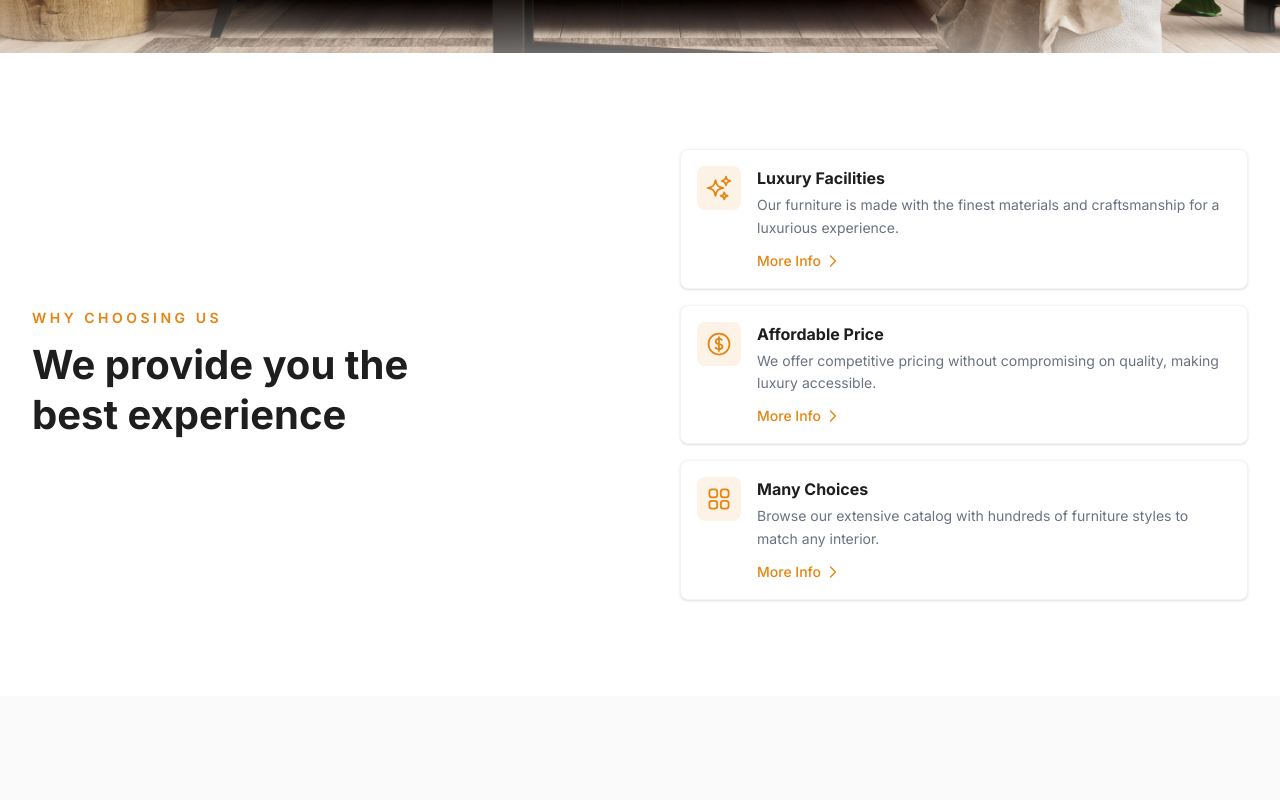
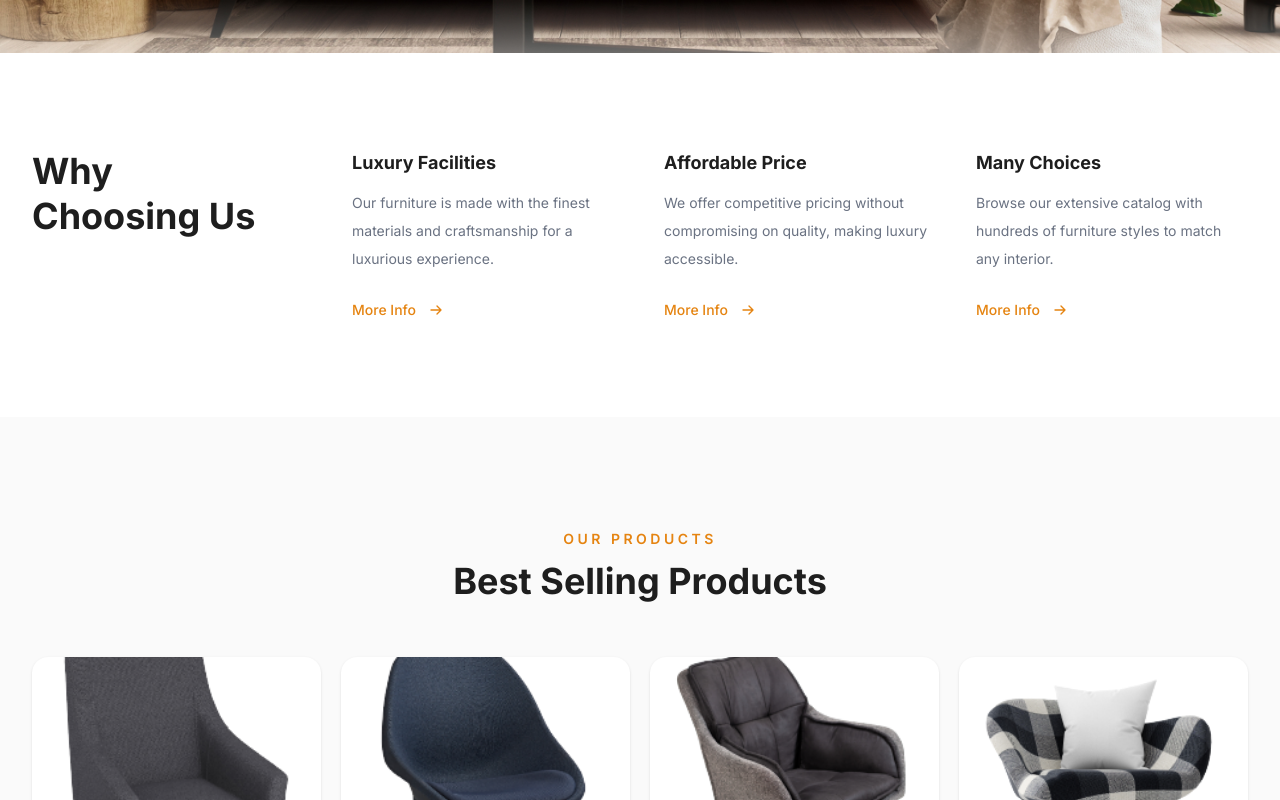
Before and after one commit to ahmedjd499/Northhuman-test, a Next.js app: page / in a window 1280 px wide. Shown: the part 747-1547 px from the top of the page. Built offline with nearby package versions, Linux system fonts and the light colour scheme.

Commit message:
Update WhyChooseUs component layout and styling for improved presentation

```diff
--- a/src/components/WhyChooseUs.tsx
+++ b/src/components/WhyChooseUs.tsx
@@ -35,48 +35,49 @@ export default function WhyChooseUs() {
   return (
     <section className="bg-white py-16 lg:py-24">
       <div className="mx-auto max-w-7xl px-6 lg:px-8">
-        <div className="grid gap-12 lg:grid-cols-2 lg:gap-20">
+        <div className="grid gap-12 lg:grid-cols-4 lg:gap-16">
           {/* Left: heading */}
-          <div className="flex flex-col justify-center">
-            <p className="mb-3 text-sm font-semibold uppercase tracking-[0.25em] text-primary">
-              Why Choosing Us
-            </p>
-            <h2 className="font-heading text-3xl font-normal leading-tight text-secondary md:text-4xl lg:text-[40px]">
-              We provide you the
-              <br className="hidden lg:block" />
-              best experience
+          <div className="lg:col-span-1">
+            <h2 className="font-heading text-3xl font-semibold leading-tight text-secondary md:text-4xl">
+              Why
+              Choosing Us
             </h2>
           </div>
 
-          {/* Right: feature cards */}
-          <div className="flex flex-col gap-4">
-            {features.map((feature) => (
-              <div
-                key={feature.title}
-                className="flex gap-4 rounded-lg border border-gray-100 bg-white p-4 shadow-sm transition-shadow hover:shadow-md"
-              >
-                <div className="flex h-11 w-11 shrink-0 items-center justify-center rounded-lg bg-primary/10 text-primary">
-                  {feature.icon}
-                </div>
-                <div>
-                  <h3 className="mb-1 text-base font-semibold text-secondary">
+          {/* Right: features */}
+          <div className="lg:col-span-3">
+            <div className="grid gap-10 md:grid-cols-3">
+              {features.map((feature) => (
+                <div key={feature.title}>
+                  <h3 className="mb-3 text-lg font-semibold text-secondary">
                     {feature.title}
                   </h3>
-                  <p className="mb-2 text-sm leading-relaxed text-gray-500">
+                  <p className="mb-6 text-sm leading-7 text-gray-500">
                     {feature.description}
                   </p>
                   <a
                     href="#"
-                    className="inline-flex items-center gap-1 text-sm font-medium text-primary hover:underline"
+                    className="inline-flex items-center gap-3 text-sm font-medium text-primary"
                   >
                     More Info
-                    <svg xmlns="http://www.w3.org/2000/svg" fill="none" viewBox="0 0 24 24" strokeWidth={2} stroke="currentColor" className="h-4 w-4">
-                      <path strokeLinecap="round" strokeLinejoin="round" d="M8.25 4.5l7.5 7.5-7.5 7.5" />
+                    <svg
+                      xmlns="http://www.w3.org/2000/svg"
+                      fill="none"
+                      viewBox="0 0 24 24"
+                      strokeWidth={2}
+                      stroke="currentColor"
+                      className="h-4 w-4"
+                    >
+                      <path
+                        strokeLinecap="round"
+                        strokeLinejoin="round"
+                        d="M4.5 12h15m0 0l-6-6m6 6l-6 6"
+                      />
                     </svg>
                   </a>
                 </div>
-              </div>
-            ))}
+              ))}
+            </div>
           </div>
         </div>
       </div>
```
